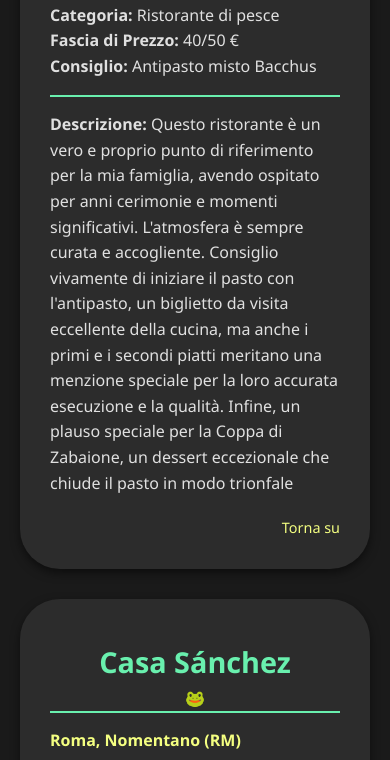
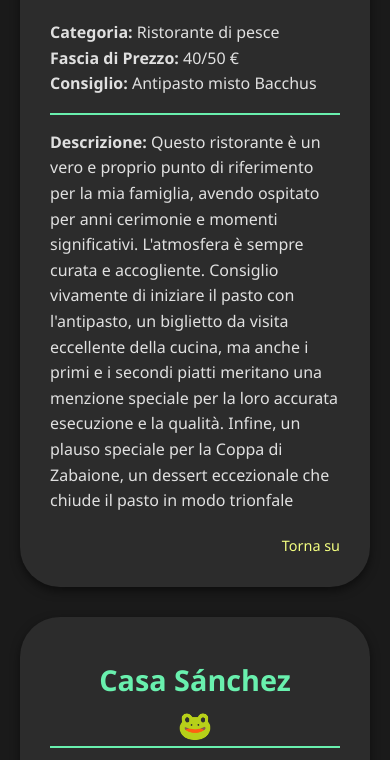
Before and after one commit to Gencar13/Sito, a plain HTML site: page Roma.html in a window 390 px wide. Shown: the part 391-1151 px from the top of the page. Drawn offline with Linux system fonts and the light colour scheme.

Commit message:
Add files via upload

```diff
--- a/style.css
+++ b/style.css
@@ -308,9 +308,13 @@ header h1 {
         margin-right: 0 !important;
         margin-bottom: 5px !important;
     }
-    .voto-rane-header {
-        display: block;
-        font-size: 1em !important;
+
+    /* MODIFICA QUI: Usiamo un selettore più specifico per forzare il rimpicciolimento */
+    .recensione-essenziale .voto-rane-header {
+        display: block !important;
+        font-size: 28px !important; /* Prova con 28px o 30px per rimpicciolire */
+        line-height: 1.2 !important;
+        margin-top: 5px !important;
     }
 
     /* Link luogo e Torna Su GIALLI */
```
